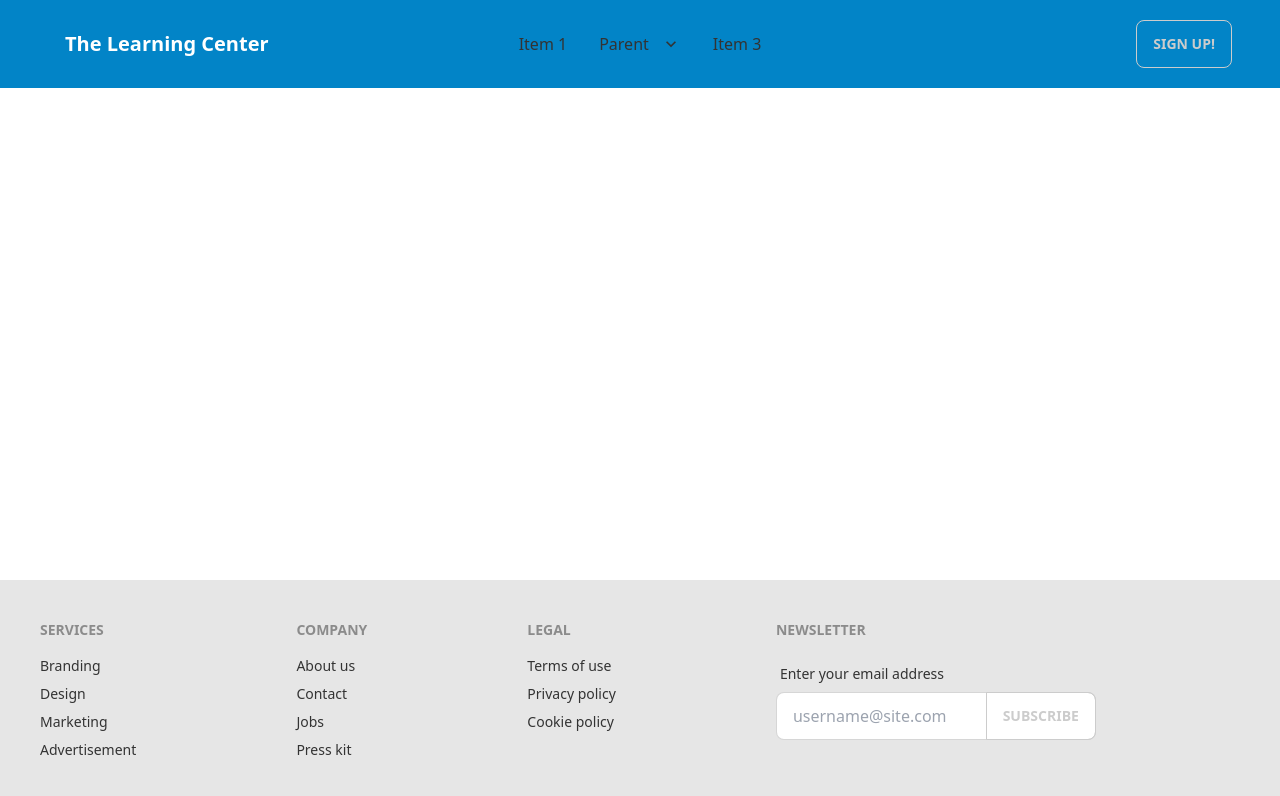
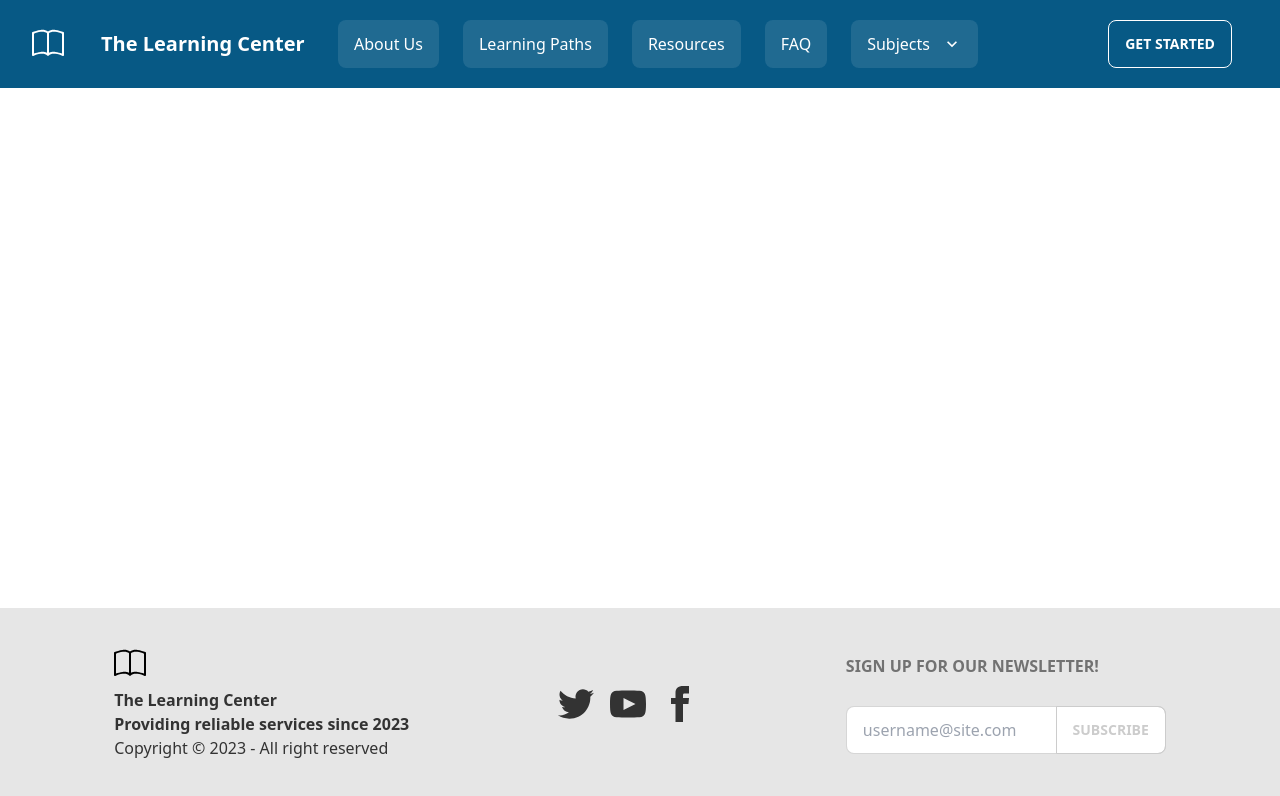
Before and after one commit to radhaghate/fbla-site, a Next.js app: page / in a window 1280 px wide. Shown: the top 796 px of the page. Built offline with nearby package versions, Linux system fonts and the light colour scheme.

Commit message:
updates to navbar, footer, faq

```diff
--- a/package.json
+++ b/package.json
@@ -15,7 +15,8 @@
     "eslint-config-next": "13.1.6",
     "next": "13.1.6",
     "react": "18.2.0",
-    "react-dom": "18.2.0"
+    "react-dom": "18.2.0",
+    "react-icons": "^4.7.1"
   },
   "devDependencies": {
     "autoprefixer": "^10.4.13",
--- a/src/components/footer.js
+++ b/src/components/footer.js
@@ -2,37 +2,56 @@
 import Image from 'next/image';
 import { Inter } from '@next/font/google';
 import styles from '@/styles/Home.module.css';
+import { BsBook } from 'react-icons/bs'
 
 const Footer = () => {
   return (
     <>
-      <footer className="footer p-10 bg-base-200 text-base-content">
-        <div>
-          <span className="footer-title">Services</span>
-          <a className="link link-hover">Branding</a>
-          <a className="link link-hover">Design</a>
-          <a className="link link-hover">Marketing</a>
-          <a className="link link-hover">Advertisement</a>
+      <footer className="p-10 bg-base-200 flex justify-around">
+        <div className="content-center">
+          <BsBook style={{ color: "black", fontSize: "2rem" }}></BsBook>
+          <p className="font-bold mt-2">
+            The Learning Center
+            <br />
+            Providing reliable services since 2023
+          </p>
+          <p>Copyright © 2023 - All right reserved</p>
         </div>
-        <div>
-          <span className="footer-title">Company</span>
-          <a className="link link-hover">About us</a>
-          <a className="link link-hover">Contact</a>
-          <a className="link link-hover">Jobs</a>
-          <a className="link link-hover">Press kit</a>
+        <div className="grid grid-flow-col gap-4 content-center">
+          <a>
+            <svg
+              xmlns="http://www.w3.org/2000/svg"
+              width="36"
+              height="36"
+              viewBox="0 0 24 24"
+              className="fill-current">
+              <path d="M24 4.557c-.883.392-1.832.656-2.828.775 1.017-.609 1.798-1.574 2.165-2.724-.951.564-2.005.974-3.127 1.195-.897-.957-2.178-1.555-3.594-1.555-3.179 0-5.515 2.966-4.797 6.045-4.091-.205-7.719-2.165-10.148-5.144-1.29 2.213-.669 5.108 1.523 6.574-.806-.026-1.566-.247-2.229-.616-.054 2.281 1.581 4.415 3.949 4.89-.693.188-1.452.232-2.224.084.626 1.956 2.444 3.379 4.6 3.419-2.07 1.623-4.678 2.348-7.29 2.04 2.179 1.397 4.768 2.212 7.548 2.212 9.142 0 14.307-7.721 13.995-14.646.962-.695 1.797-1.562 2.457-2.549z"></path>
+            </svg>
+          </a>
+          <a>
+            <svg
+              xmlns="http://www.w3.org/2000/svg"
+              width="36"
+              height="36"
+              viewBox="0 0 24 24"
+              className="fill-current">
+              <path d="M19.615 3.184c-3.604-.246-11.631-.245-15.23 0-3.897.266-4.356 2.62-4.385 8.816.029 6.185.484 8.549 4.385 8.816 3.6.245 11.626.246 15.23 0 3.897-.266 4.356-2.62 4.385-8.816-.029-6.185-.484-8.549-4.385-8.816zm-10.615 12.816v-8l8 3.993-8 4.007z"></path>
+            </svg>
+          </a>
+          <a>
+            <svg
+              xmlns="http://www.w3.org/2000/svg"
+              width="36"
+              height="36"
+              viewBox="0 0 24 24"
+              className="fill-current">
+              <path d="M9 8h-3v4h3v12h5v-12h3.642l.358-4h-4v-1.667c0-.955.192-1.333 1.115-1.333h2.885v-5h-3.808c-3.596 0-5.192 1.583-5.192 4.615v3.385z"></path>
+            </svg>
+          </a>
         </div>
-        <div>
-          <span className="footer-title">Legal</span>
-          <a className="link link-hover">Terms of use</a>
-          <a className="link link-hover">Privacy policy</a>
-          <a className="link link-hover">Cookie policy</a>
-        </div>
-        <div>
-          <span className="footer-title">Newsletter</span>
-          <div className="form-control w-80">
-            <label className="label">
-              <span className="label-text">Enter your email address</span>
-            </label>
+        <div className='grid content-center'>
+          <span className="footer-title text-black">Sign up for our newsletter!</span>
+          <div className="form-control w-80 mt-5">
             <div className="relative">
               <input
                 type="text"
--- a/src/components/navbar.js
+++ b/src/components/navbar.js
@@ -2,21 +2,37 @@
 import Image from 'next/image';
 import { Inter } from '@next/font/google';
 import styles from '@/styles/Home.module.css';
+import { BsBook } from 'react-icons/bs';
+import Link from 'next/link';
 
 const Nav = () => {
   return (
-    <div className="navbar bg-base-100 py-5 bg-sky-600">
-      <div className="navbar-start ml-10">
-        <a className="btn btn-ghost normal-case text-xl text-white">The Learning Center</a>
+    <div className="navbar bg-base-100 py-5 bg-sky-800">
+      <div className='ml-6'>
+        <BsBook style={{ color: "white", fontSize: "2rem" }}></BsBook>
+      </div>
+      <div className="navbar-start ml-5">
+        <Link className="btn btn-ghost normal-case text-xl text-white text-bold" href='/'>
+          The Learning Center
+        </Link>
       </div>
       <div className="navbar-center hidden lg:flex">
         <ul className="menu menu-horizontal px-1">
           <li>
-            <a>Item 1</a>
+            <a className="text-white mx-3 bg-slate-50 bg-opacity-10">About Us</a>
+          </li>
+          <li>
+            <a className="text-white mx-3 bg-slate-50 bg-opacity-10">Learning Paths</a>
+          </li>
+          <li>
+            <a className="text-white mx-3 bg-slate-50 bg-opacity-10">Resources</a>
+          </li>
+          <li>
+            <a className="text-white mx-3 bg-slate-50 bg-opacity-10" href='/faq'>FAQ</a>
           </li>
           <li tabIndex={0}>
-            <a>
-              Parent
+            <a className="text-white mx-3 bg-slate-50 bg-opacity-10">
+              Subjects
               <svg
                 className="fill-current"
                 xmlns="http://www.w3.org/2000/svg"
@@ -26,22 +42,19 @@
                 <path d="M7.41,8.58L12,13.17L16.59,8.58L18,10L12,16L6,10L7.41,8.58Z" />
               </svg>
             </a>
-            <ul className="p-2">
+            <ul className="p-2 bg-sky-800">
               <li>
-                <a>Submenu 1</a>
+                <a className="text-white">Math</a>
               </li>
               <li>
-                <a>Submenu 2</a>
+                <a className="text-white">Science</a>
               </li>
             </ul>
-          </li>
-          <li>
-            <a>Item 3</a>
           </li>
         </ul>
       </div>
       <div className="navbar-end mr-10">
-        <a className="btn">Sign Up!</a>
+        <a className="btn text-white hover:text-black hover:bg-white text-l">Get Started</a>
       </div>
     </div>
   );
--- /dev/null
+++ b/src/pages/faq.js
@@ -0,0 +1,46 @@
+import Head from 'next/head';
+import Image from 'next/image';
+import { Inter } from '@next/font/google';
+import styles from '@/styles/Home.module.css';
+import Nav from '../components/navbar';
+import Footer from '../components/footer';
+
+const inter = Inter({ subsets: ['latin'] });
+
+const FAQ = () => {
+  return (
+    <div className="flex flex-col h-screen justify-between">
+      <Nav className="h-10"></Nav>
+      <div className='mb-auto'>
+        <div className="text-center text-8xl font-bold h-30 my-10">FAQs</div>
+        <div
+            tabIndex={0}
+            className="collapse collapse-plus border border-base-300 bg-base-100 rounded-box m-5">
+            <div className="collapse-title text-xl font-medium">Focus me to see content</div>
+            <div className="collapse-content">
+              <p>Answer</p>
+            </div>
+          </div>
+          <div
+            tabIndex={1}
+            className="collapse collapse-plus border border-base-300 bg-base-100 rounded-box m-5">
+            <div className="collapse-title text-xl font-medium">Focus me to see content</div>
+            <div className="collapse-content">
+              <p>Answer</p>
+            </div>
+          </div>
+          <div
+            tabIndex={2}
+            className="collapse collapse-plus border border-base-300 bg-base-100 rounded-box m-5">
+            <div className="collapse-title text-xl font-medium">Focus me to see content</div>
+            <div className="collapse-content">
+              <p>Answer</p>
+            </div>
+          </div>
+      </div>
+      <Footer className="h-10"></Footer>
+    </div>
+  );
+};
+
+export default FAQ;
--- a/src/pages/index.js
+++ b/src/pages/index.js
@@ -11,7 +11,7 @@
   return (
     <div className='flex flex-col h-screen justify-between'>
       <Nav className='h-10'></Nav>
-      <div>
+      <div className='mb-auto'>
 
       </div>
       <Footer className='h-10'></Footer>
```
Also changed, not shown: 1 other file (tests, documents, lock files or other folders).
